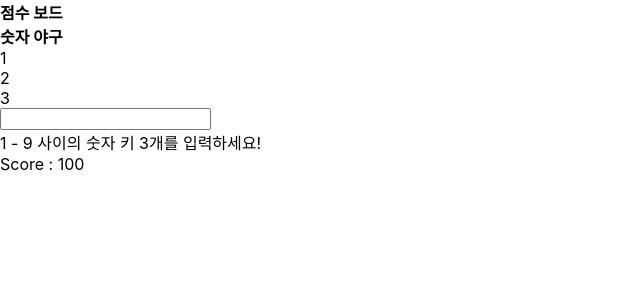
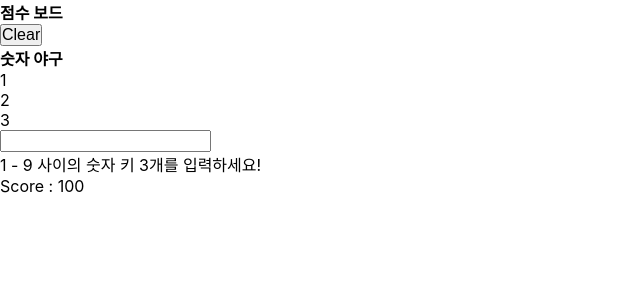
Before and after one commit to nuuco/number-baseball, a React (Create React App) app: page / in a window 1280 px wide. Shown: the top 300 px of the page, without its empty margins (0-640 px from the left). Built offline with nearby package versions, Linux system fonts and the light colour scheme.

Commit message:
feat: 점수 보드 클리어 버튼 구현

```diff
--- a/src/App.jsx
+++ b/src/App.jsx
@@ -3,7 +3,6 @@ import {useEffect, useState } from "react";
 import { createGlobalStyle } from "styled-components";
 import { Aside } from "./components/Aside";
 import { ContentsBox } from "./components/ContentsBox";
-import { SoundIcon } from "./components/SoundIcon";
 
 const GlobalStyle = createGlobalStyle`
   * {
@@ -38,9 +37,8 @@ function App() {
     <div id="app">
       <GlobalStyle/>
       <main>
-        <Aside scoreRecord={scoreRecord} />
+        <Aside scoreRecord={scoreRecord} setScoreRecord={setScoreRecord}  />
         <ContentsBox randomNum={randomNum} setScoreRecord={setScoreRecord} />
-        <SoundIcon/>
       </main>
     </div>
   );
--- a/src/components/Aside.jsx
+++ b/src/components/Aside.jsx
@@ -7,7 +7,10 @@ const ScoreBoard = styled.div`
 `;
 
 
-export const Aside = ({scoreRecord}) => {
+export const Aside = ({scoreRecord, setScoreRecord}) => {
+    const handleClearBtn = () => {
+        setScoreRecord([]);
+    }
     return (
         <ScoreBoard>
             <h2>점수 보드</h2>
@@ -17,6 +20,7 @@ export const Aside = ({scoreRecord}) => {
                     <li key={idx}>{el}</li>
                 ))}
                 </ul>
+                <button onClick={handleClearBtn}>Clear</button>
             </section>
         </ScoreBoard>
     )
```
